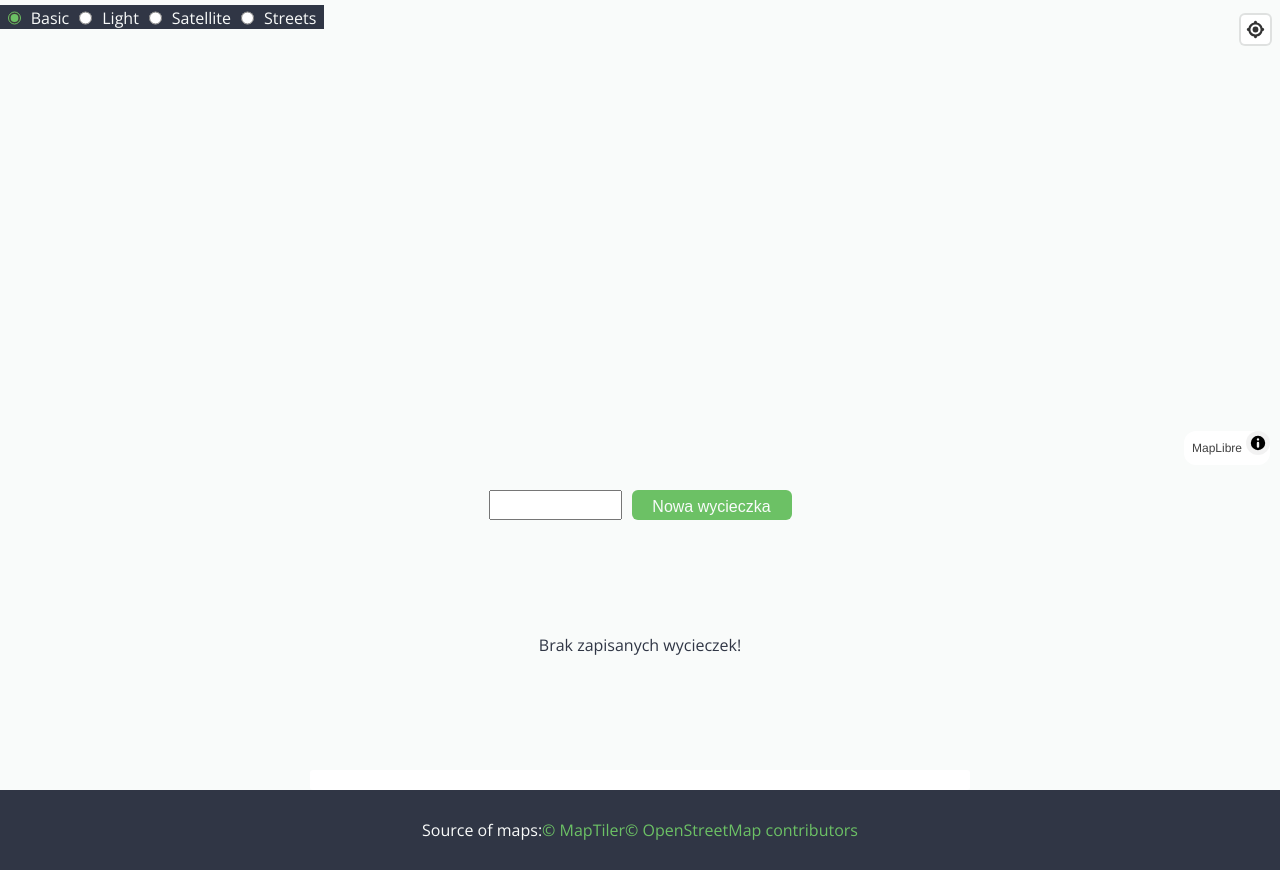
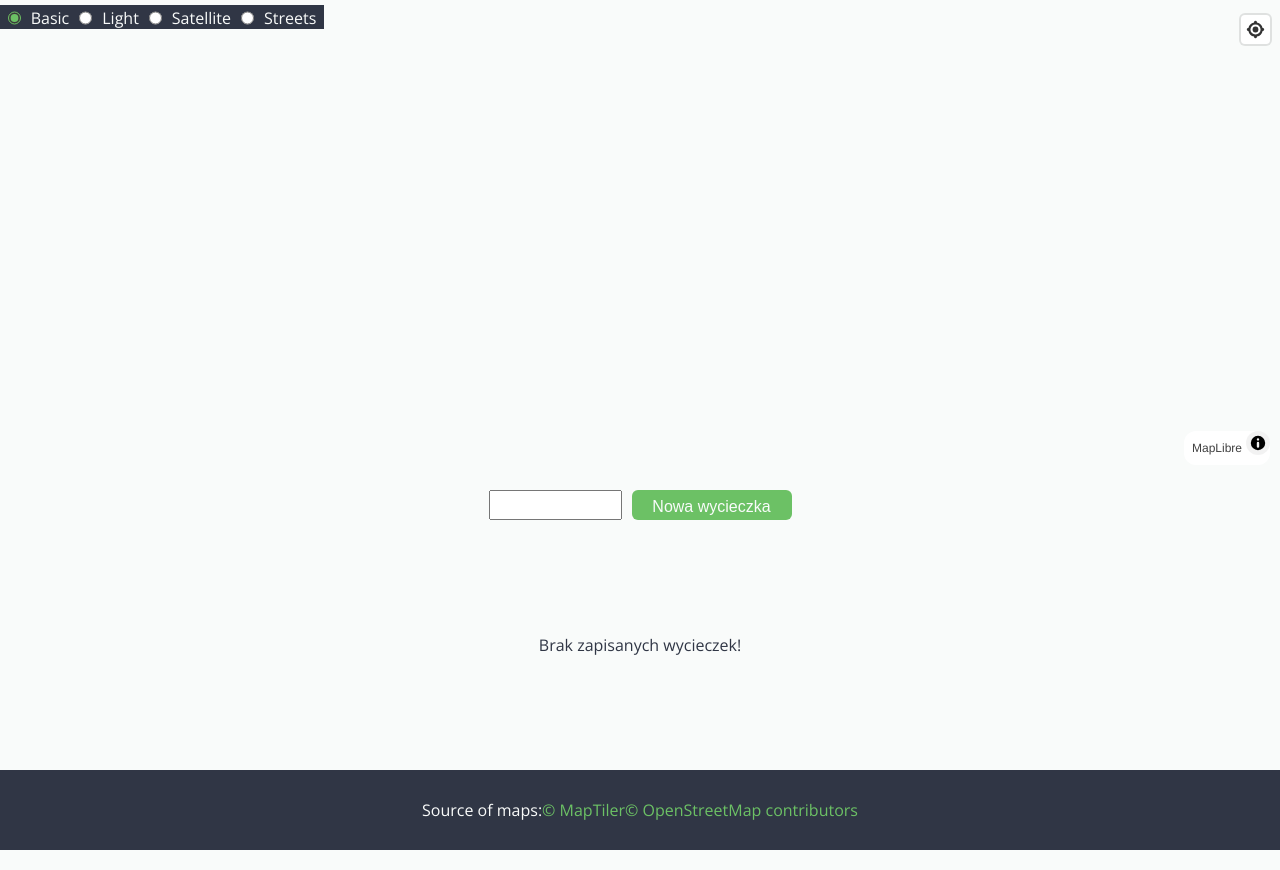
Before and after one commit to aghbit/PUT_Kacper_Paczos, a plain HTML site: page index.html in a window 1280 px wide. Drawn offline with nearby package versions, Linux system fonts and the light colour scheme; no server answers.

Commit message:
Remove debug

```diff
--- a/index.html
+++ b/index.html
@@ -59,8 +59,6 @@
       <div id="travels">
         <p>Brak zapisanych wycieczek!</p>
       </div>
-      <!-- DEBUG ONLY-->
-      <pre id="info"></pre>
     </main>
     <footer>
       <div class="hCenter">
@@ -108,8 +106,6 @@
           .setLngLat([e.lngLat["lng"], e.lngLat["lat"]])
           .addTo(map);
       }
-      document.getElementById("info").innerHTML =
-        JSON.stringify(e.point) + "<br />" + JSON.stringify(e.lngLat.wrap());
     });
 
     let layerList = document.getElementById("menu");
--- a/style/index_css.css
+++ b/style/index_css.css
@@ -1,16 +1,3 @@
-#info {
-  display: block;
-  position: relative;
-  margin: 0px auto;
-  width: 50%;
-  padding: 10px;
-  border: none;
-  border-radius: 3px;
-  font-size: 12px;
-  text-align: center;
-  color: #222;
-  background: #fff;
-}
 div {
   margin-top: 5px;
   margin-bottom: 5px;
```
